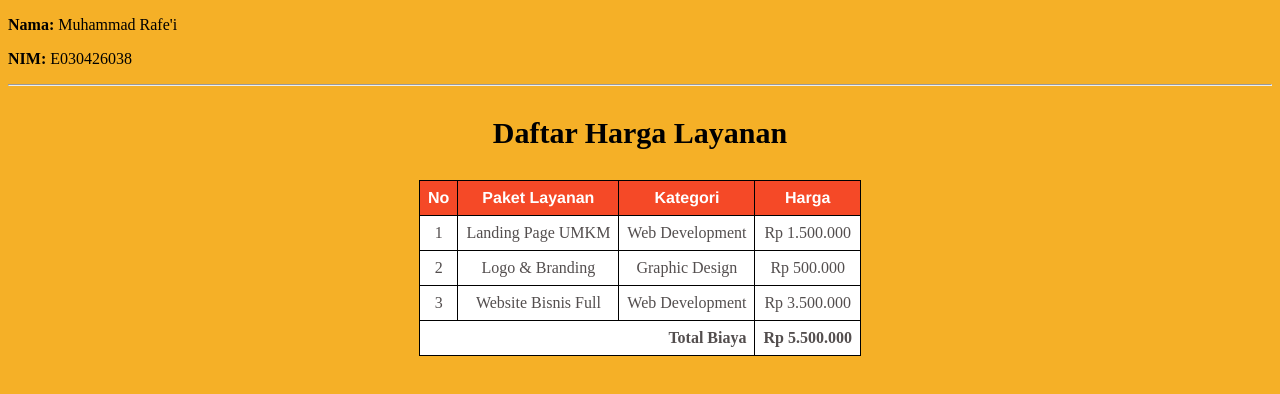
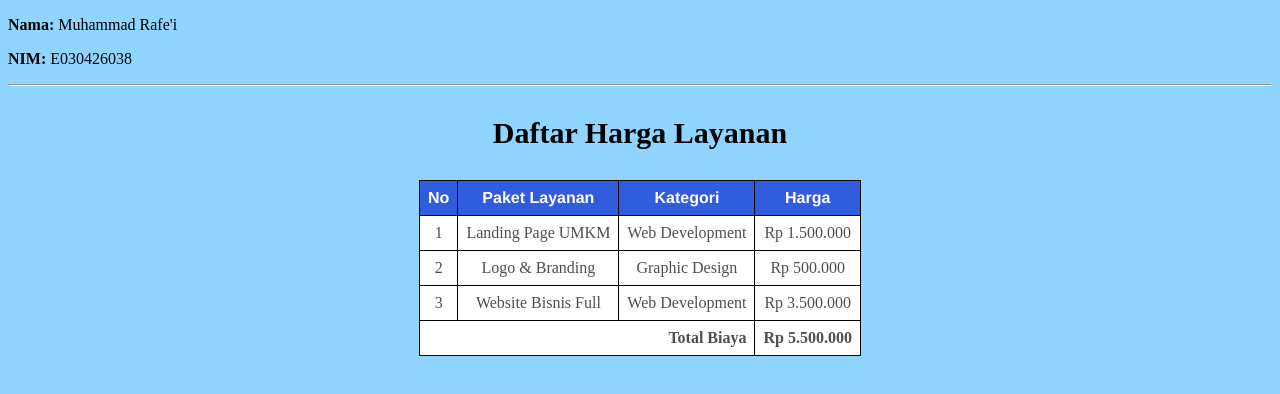
Before and after one commit to r4fei/web1b2026, a plain HTML site: page kuis/kuis_css.html in a window 1280 px wide. Drawn offline with Linux system fonts and the light colour scheme.

Commit message:
kuis css

```diff
--- a/kuis/kuis_css.html
+++ b/kuis/kuis_css.html
@@ -8,7 +8,7 @@
     <style>
 
         body {
-            background-color: #F5B027;
+            background-color: #90D5FF;
         }
 
         th {
@@ -42,7 +42,7 @@
         }
 
         th {
-            background-color: #F54927;
+            background-color: #305CDE;
             color: white;
 
         }
```
